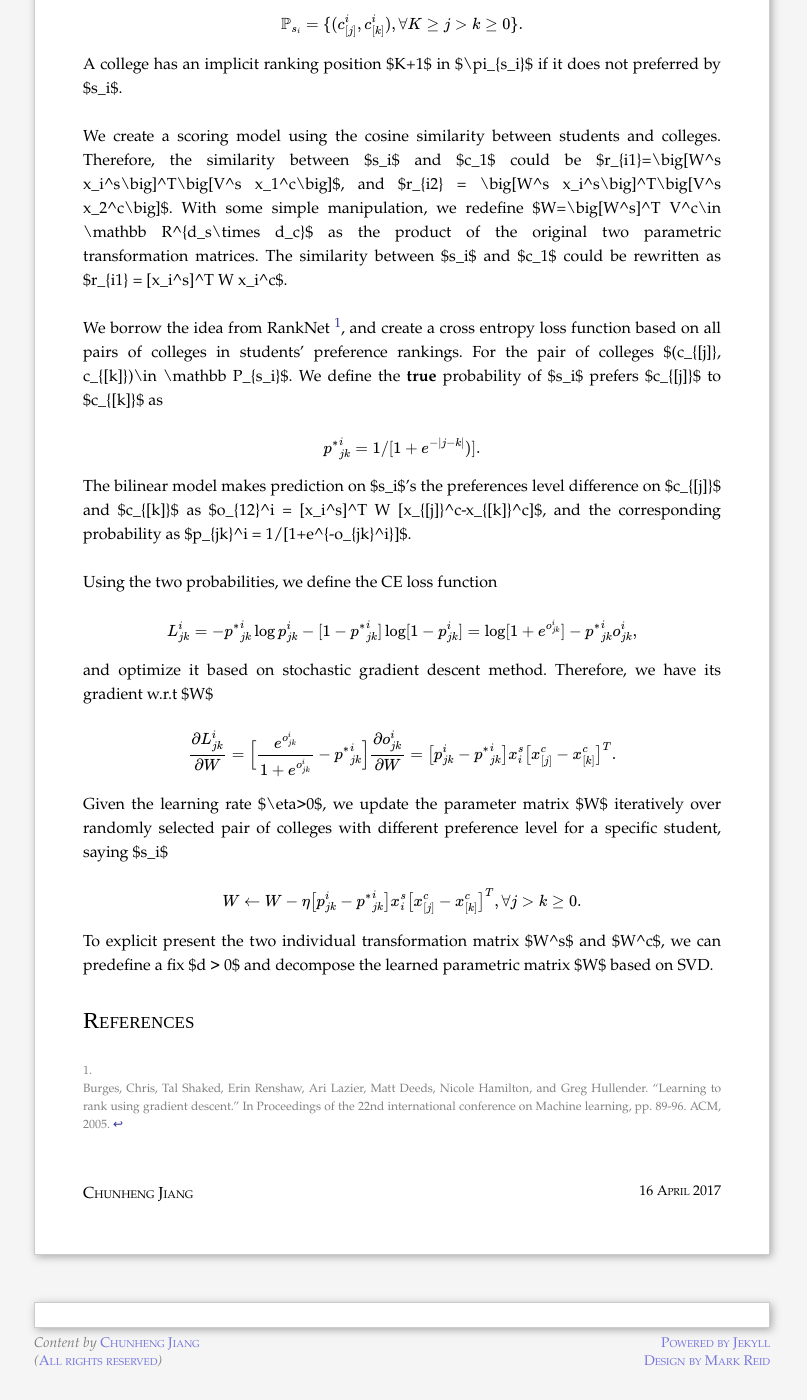
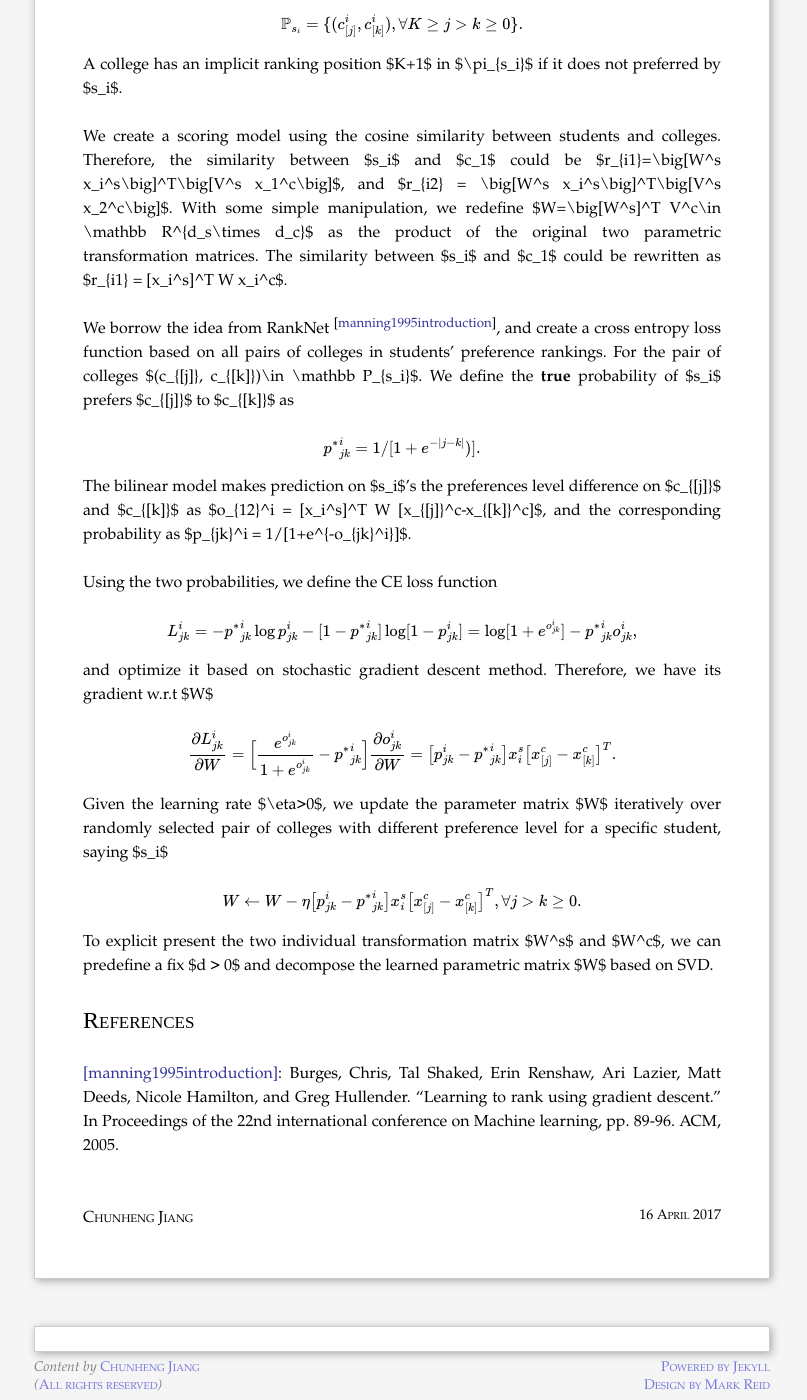
Before and after one commit to horsehour/horsehour.github.io, a Jekyll site: the page built from blog/_posts/2017-04-16-match-student-college.md, in a window 1280 px wide and 1400 px high, scrolled down 1642 px. Shown: the whole window, without its empty margins (238-1045 px from the left). Built offline with Jekyll 4.4.1, drawn with Linux system fonts in a browser that asks for light colours; formulas are drawn with MathJax 3; comment, search, counter and statistics services are not loaded; before the commit the page ends 3018 px from its top, so only the background shows below that.

Commit message:
change the footnote / reference approach for better effect

```diff
--- a/blog/_posts/2017-04-16-match-student-college.md
+++ b/blog/_posts/2017-04-16-match-student-college.md
@@ -99,7 +99,8 @@ $W=\big[W^s]^T V^c\in \mathbb R^{d_s\times d_c}$ as the product of the
 original two parametric transformation matrices. The similarity between
 $s_i$ and $c_1$ could be rewritten as $r_{i1} = [x_i^s]^T W x_i^c$.
 
-We borrow the idea from RankNet [^manning1995introduction], and create a cross entropy loss
+We borrow the idea from RankNet <sup>[[manning1995introduction](#manning1995introduction)]</sup>,
+and create a cross entropy loss
 function based on all pairs of colleges in students' preference rankings. For
 the pair of colleges $(c_{[j]}, c_{[k]})\in \mathbb P_{s_i}$. We define
 the **true** probability of $s_i$ prefers $c_{[j]}$ to $c_{[k]}$ as
@@ -132,4 +133,4 @@ parametric matrix $W$ based on SVD.
 
 # References
 
-[^manning1995introduction]: Burges, Chris, Tal Shaked, Erin Renshaw, Ari Lazier, Matt Deeds, Nicole Hamilton, and Greg Hullender. "Learning to rank using gradient descent." In Proceedings of the 22nd international conference on Machine learning, pp. 89-96. ACM, 2005.
+<a id='manning1995introduction'>[manning1995introduction]</a>: Burges, Chris, Tal Shaked, Erin Renshaw, Ari Lazier, Matt Deeds, Nicole Hamilton, and Greg Hullender. "Learning to rank using gradient descent." In Proceedings of the 22nd international conference on Machine learning, pp. 89-96. ACM, 2005.
```
Also changed, not shown: 1 other file.
